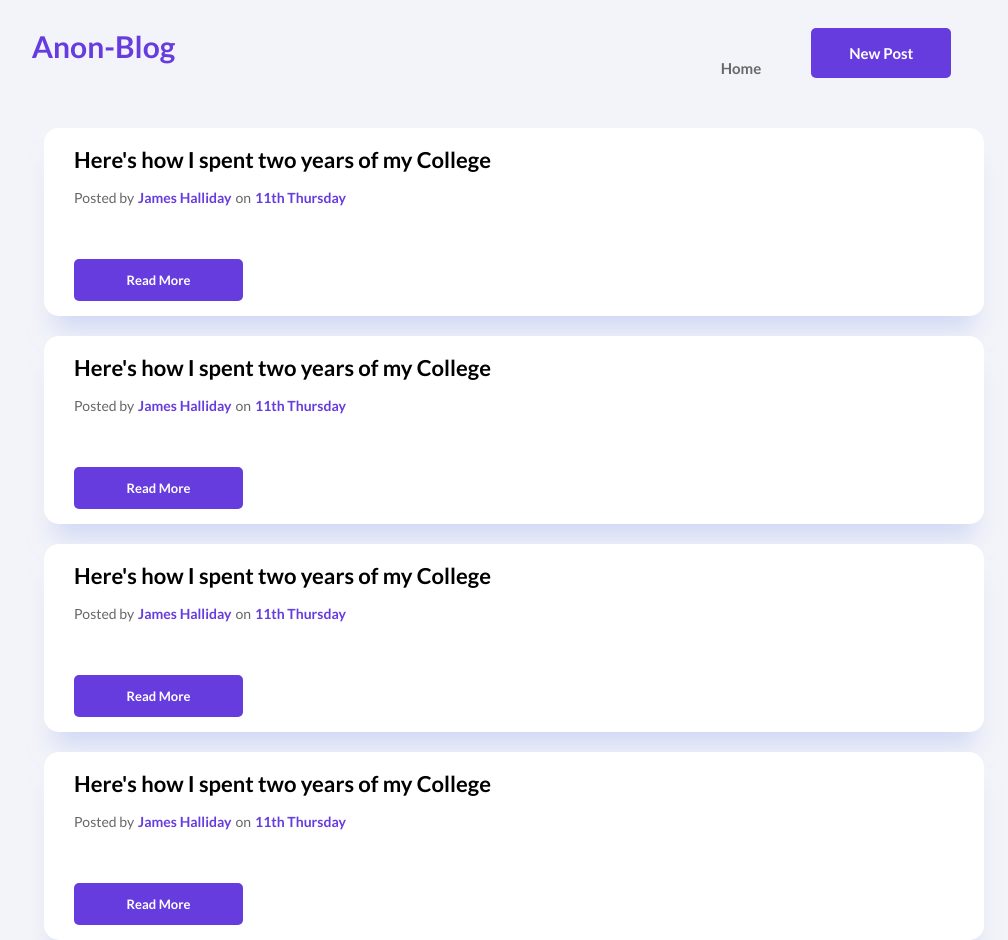
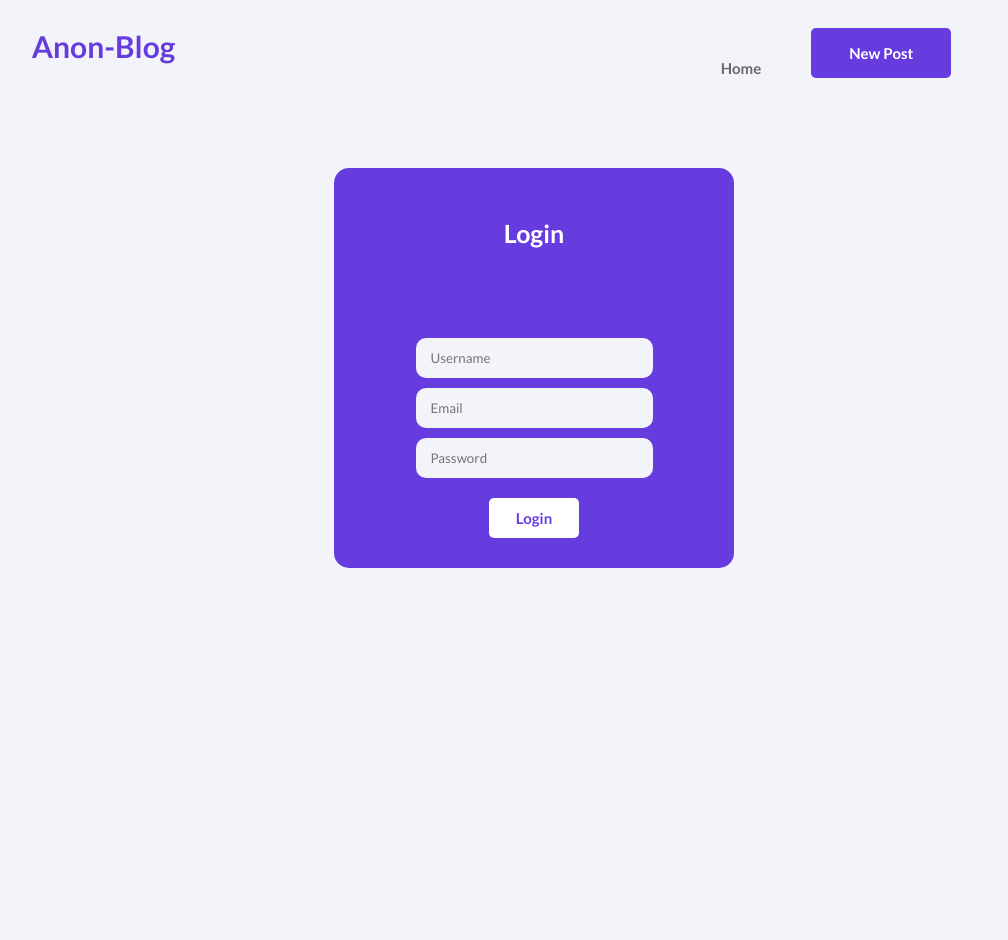
Before and after one commit to Enhancifire/Frontend, a React (Create React App) app: page / in a window 1280 px wide. Shown: the whole page, without its empty margins (106-1114 px from the left). After the commit the page ends 800 px from the top, so only its background shows below. Built offline with nearby package versions, Linux system fonts and the light colour scheme.

Commit message:
🚧: Add Login Component

```diff
--- a/src/App.js
+++ b/src/App.js
@@ -1,9 +1,15 @@
 import logo from './logo.svg';
+import { useState } from 'react';
 import './App.css';
 
 import Post from './components/Test1/Post';
+import Login from './components/Login/Login'
 
 function App() {
+
+
+ const [username, setUsername] = useState('');
+
   return (
     <div className="App">
       <nav className="navbar">
@@ -16,11 +22,11 @@ function App() {
         </div>
       </nav>
     <div className="mainBlog">
-      <Post />
-      <Post />
-      <Post />
-      <Post />
-      </div>
+
+    </div>
+    <div className="loginWrapper">
+    <Login setUsername={setUsername} />
+    </div>
     </div>
   );
 }
```
